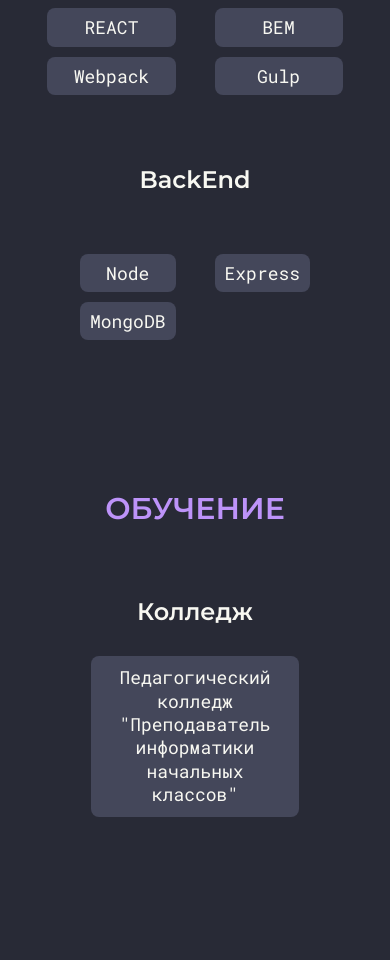
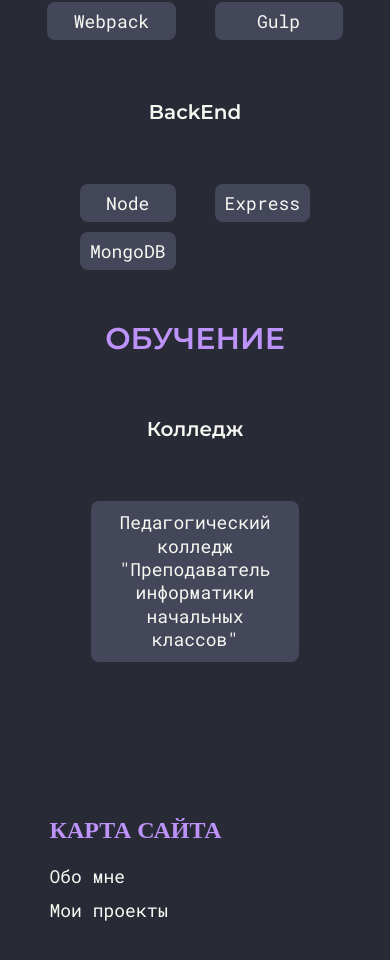
Before and after one commit to teplostanski/teplostanski.me, a React (Create React App) app: page /#/about in a window 390 px wide. Shown: the part 1020-1980 px from the top of the page. Built offline with nearby package versions, Linux system fonts and the light colour scheme; a web font is replaced by a local one.

Commit message:
style: fix spacing

```diff
--- a/src/components/AboutEduItem/AboutEduItem.css
+++ /dev/null
@@ -1,72 +0,0 @@
-.about-edu__items {
-  display: flex;
-  align-items: center;
-  justify-content: flex-start;
-  position: relative;
-  margin-top: 7rem;
-}
-
-.title {
-  font-size: 2.4rem;
-}
-
-.eduItems {
-  display: flex;
-  gap: 1.5rem;
-  position: absolute;
-  left: 18rem;
-}
-
-.about-edu__item {
-  display: flex;
-  align-items: center;
-  background-color: var(--deep-dark);
-  padding: 1rem;
-  border-radius: 8px;
-  width: max-content;
-}
-
-.text {
-  font-size: 1.8rem;
-  line-height: 1.3em;
-  text-align: center;
-  width: max-content;
-}
-
-@media screen and (max-width: 1180px) {
-  .text {
-    width: 54rem;
-  }
-}
-
-@media screen and (max-width: 940px) {
-  .text {
-    width: 48vw;
-  }
-}
-
-@media only screen and (max-width: 768px) {
-  .about-edu__items {
-    display: flex;
-    align-items: center;
-    justify-content: flex-start;
-    position: relative;
-    margin-top: 7rem;
-  }
-  .text {
-    font-size: 1.8rem;
-  }
-}
-
-@media screen and (max-width: 668px) {
-  .about-edu__items {
-    display: grid;
-    justify-content: center;
-    justify-items: center;
-    grid-gap: 3rem;
-  }
-  .eduItems {
-    left: 0;
-    position: relative;
-  }
-}
--- a/src/components/AboutEduItem/AboutEduItem.js
+++ b/src/components/AboutEduItem/AboutEduItem.js
@@ -1,15 +1,15 @@
-import './AboutEduItem.css';
+import '../AboutSkillItem/AboutSkillItem.css';
 
 export default function AboutSkillItem({
   title = 'Title',
   eduItems = ['HTML', 'CSS'],
 }) {
   return (
-    <div className="about-edu__items">
+    <div className="about__items about__items_edu">
       <h1 className="title">{title}</h1>
-      <div className="eduItems">
+      <div className="items__edu">
         {eduItems.map((item, index) => (
-          <div className="about-edu__item" key={index}>
+          <div className="item" key={index}>
             <p className="text">{item}</p>
           </div>
         ))}
--- a/src/components/AboutSkillItem/AboutSkillItem.css
+++ b/src/components/AboutSkillItem/AboutSkillItem.css
@@ -7,15 +7,25 @@
 }
 
 .title {
-  font-size: 2.4rem;
+  font-size: 3.2rem;
 }
 
 .items {
   display: grid;
-  grid-template-columns: repeat(8, 1fr);
   gap: 1.5rem;
   position: absolute;
   left: 18rem;
+}
+
+.items__edu {
+  display: flex;
+  gap: 1.5rem;
+  position: absolute;
+  left: 18rem;
+}
+
+.items__grid {
+  grid-template-columns: repeat(8, 1fr);
 }
 
 .item {
@@ -26,18 +36,31 @@
   border-radius: 8px;
 }
 
+.text {
+  font-size: 1.8rem;
+  line-height: 1.3em;
+  text-align: center;
+  width: max-content;
+}
+
 @media screen and (max-width: 1180px) {
-  .items {
+  .items__grid {
     grid-template-columns: repeat(4, 1fr);
+  }
+  .text {
+    width: 54rem;
   }
 }
 
 @media screen and (max-width: 940px) {
-  .items {
+  .items__grid {
     grid-template-columns: repeat(3, 1fr);
   }
   .about__items {
     margin-top: 12rem;
+  }
+  .text {
+    width: 48vw;
   }
 }
 
@@ -45,15 +68,26 @@
   .about__items {
     align-items: flex-start;
     gap: 6rem;
-    margin-top: 7rem;
+    margin-top: 6rem;
   }
   .items {
     position: initial;
     gap: 1rem;
+  }
+  .items__grid {
     grid-template-columns: repeat(4, 1fr);
   }
   .title {
     font-size: 2rem;
+  }
+  .about__items_edu {
+    display: flex;
+    align-items: center;
+    justify-content: flex-start;
+    position: relative;
+  }
+  .text {
+    font-size: 1.8rem;
   }
 }
 
@@ -65,7 +99,14 @@
   }
   .items {
     position: static;
-    grid-template-columns: repeat(2, 1fr);
     grid-column-gap: 10vw;
   }
+  .items__grid {
+    grid-template-columns: repeat(2, 1fr);
+  }
+
+  .items__edu {
+    left: 0;
+    position: relative;
+  }
 }
--- a/src/components/AboutSkillItem/AboutSkillItem.js
+++ b/src/components/AboutSkillItem/AboutSkillItem.js
@@ -8,7 +8,7 @@ export default function AboutSkillItem({
   return (
     <div className="about__items">
       <h1 className="title">{title}</h1>
-      <div className="items">
+      <div className="items items__grid">
         {skillItems.map((item, index) => (
           <div className="item" key={index}>
             <PastText>{item}</PastText>
--- a/src/pages/About/About.css
+++ b/src/pages/About/About.css
@@ -12,7 +12,6 @@
 
 .about__subheading {
   font-size: 2.2rem;
-  margin-bottom: 2rem;
 }
 
 .about__subheading span {
@@ -23,25 +22,19 @@
 
 .about__heading {
   font-size: 3.6rem;
-  margin-bottom: 3rem;
-}
-
-.about__info {
-  margin: 0 0 2rem 0;
 }
 
 .about__info .past {
   max-width: 100%;
   line-height: 2.7rem;
-  margin: 0 0 2rem 0;
 }
 
-.about__info__items {
-  margin-top: 15rem;
+.about__info .past:last-of-type {
+  margin: 2rem 0 0 0;
 }
 
 .about__info__item {
-  margin-bottom: 10rem;
+  margin-top: 5rem;
 }
 
 .about__info__heading {
```
